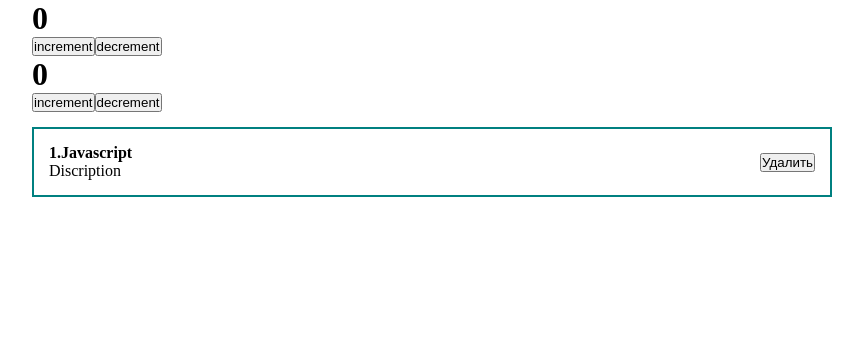
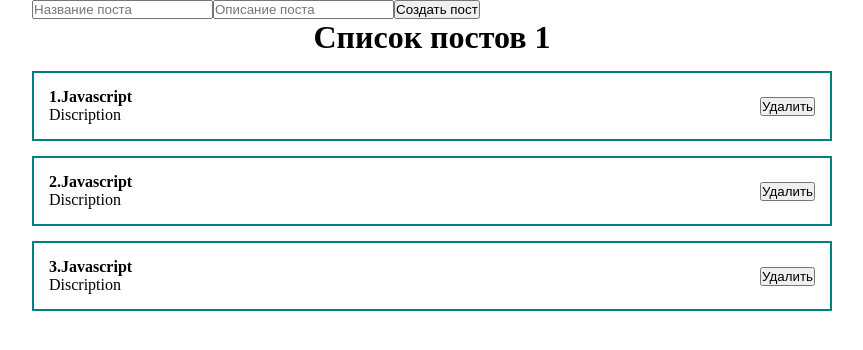
Before and after one commit to pevacik/MentorSteps, a React (Vite) app: page / in a window 1280 px wide. Shown: the top 350 px of the page, without its empty margins (208-1071 px from the left). Built offline with nearby package versions, Linux system fonts and the light colour scheme.

Commit message:
начало UI

```diff
--- a/src/App.jsx
+++ b/src/App.jsx
@@ -3,39 +3,23 @@ import ClassCounter from './components/ClassCounter'
 import './components/styles/App.css'
 import Postitem from './components/Postitem'
 import { useState } from 'react'
+import PostList from './components/PostList'
 
 function App() {
   const [posts, setPosts] = useState([
-    {
-      id: 1,
-      title: 'Javascript',
-      body: 'Discription',
-    },
-    {
-      id: 2,
-      title: 'Javascript',
-      body: 'Discription',
-    },
-    {
-      id: 3,
-      title: 'Javascript',
-      body: 'Discription',
-    },
+    { id: 1, title: 'Javascript', body: 'Discription' },
+    { id: 2, title: 'Javascript', body: 'Discription' },
+    { id: 3, title: 'Javascript', body: 'Discription' },
   ])
 
   return (
     <div className='App'>
-      <Counter />
-      <ClassCounter />
-      <Postitem
-        post={{
-          id: 1,
-          title: 'Javascript',
-          body: 'Discription',
-        }}
-
-
-      />
+      <form>
+        <input type='text' placeholder='Название поста' />
+        <input type='text' placeholder='Описание поста' />
+        <button>Создать пост</button>
+      </form>
+      <PostList posts={posts} title='Список постов 1' />
     </div>
   )
 }
--- /dev/null
+++ b/src/components/PostList.jsx
@@ -0,0 +1,15 @@
+import React from 'react'
+import Postitem from './Postitem'
+
+const PostList = ({ posts, title }) => {
+  return (
+    <div>
+      <h1 style={{ textAlign: 'center' }}>{title}</h1>
+      {posts.map((post) => (
+        <Postitem post={post} key={post.id} />
+      ))}
+    </div>
+  )
+}
+
+export default PostList
--- a/src/components/Postitem.jsx
+++ b/src/components/Postitem.jsx
@@ -3,7 +3,9 @@ const Postitem = (props) => {
     <div>
       <div className='post'>
         <div className='post__content'>
-          <strong>{props.post.id}.{props.post.title}</strong>
+          <strong>
+            {props.post.id}.{props.post.title}
+          </strong>
           <div>{props.post.body}</div>
         </div>
         <div className='post__btns'>
```
